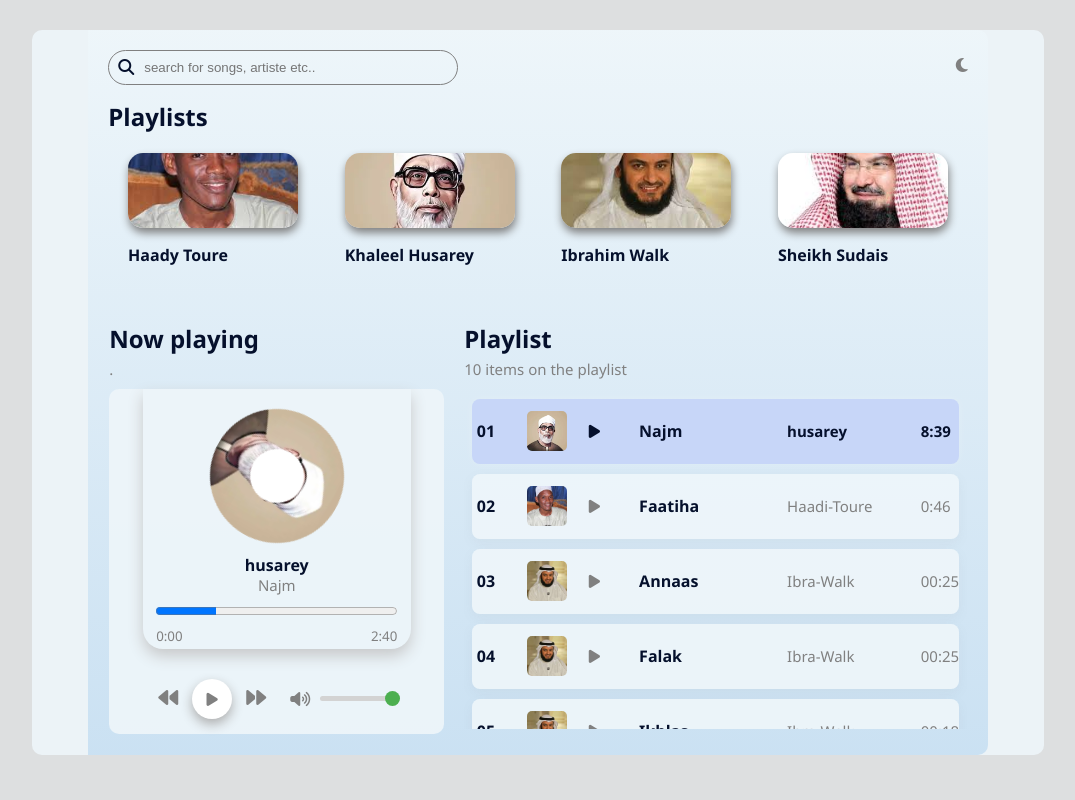
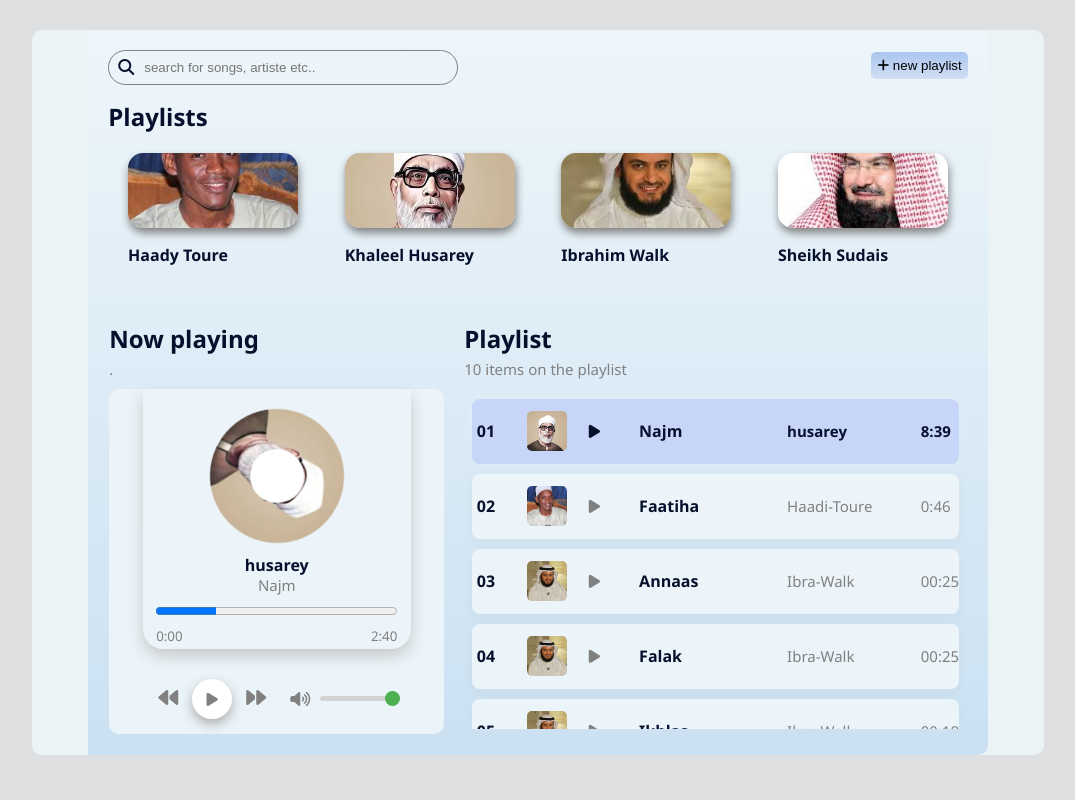
Before and after one commit to Proc3ssa/musicApp, a website with bundled scripts: page index.html in a window 1280 px wide. Shown: the whole page, without its empty margins (102-1177 px from the left). Built offline with nearby package versions, Linux system fonts and the light colour scheme.

Commit message:
feat: add new playlist button

```diff
--- a/index.html
+++ b/index.html
@@ -26,8 +26,8 @@
 
         <div class="settings">
 
-                   <i class="fa fa-moon"></i>
-
+           <button class="new-playlist"><i class="fa fa-plus"></i> new playlist
+            </button>
 
         </div>
     </header>
--- a/style/style.css
+++ b/style/style.css
@@ -17,6 +17,19 @@ main{
     display:flex;
     border-radius: 10px;
 
+}
+
+.settings button{
+   border: none;
+   padding: 6px;
+   border-radius: 5px;
+   color: black;
+   background: linear-gradient(rgba(107, 150, 230, 0.5), rgba(181, 201, 240, 0.5));
+}
+
+.settings button:hover{
+  padding: 7px;
+  box-shadow: 1px 5px 8px rgba(128, 128, 128, 0.363);
 }
 
  section{
```
